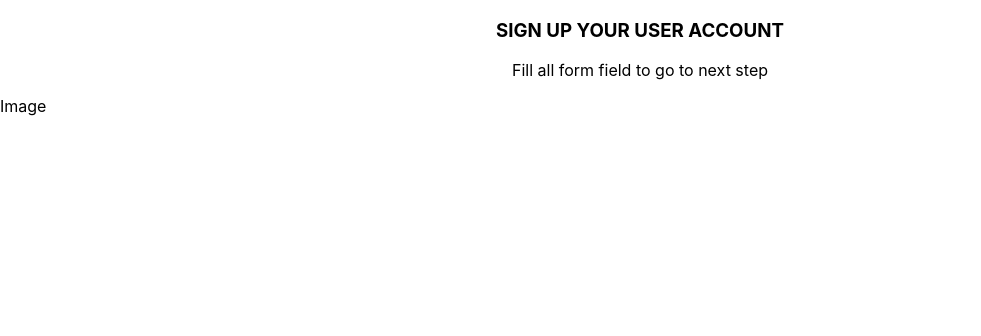
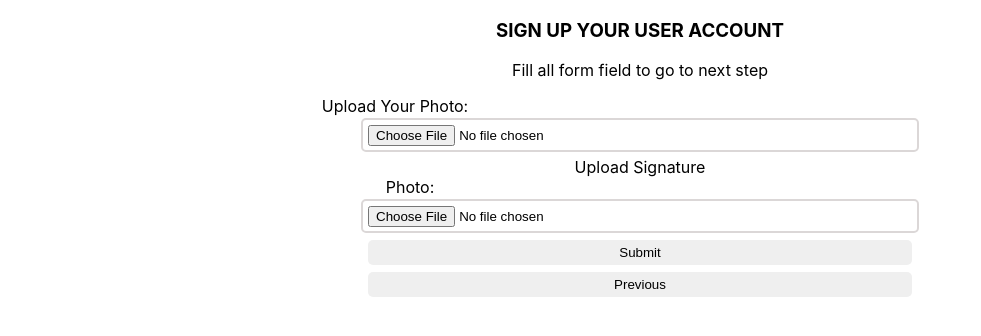
Before and after one commit to unusali1/multistep-user-signup, a React (Create React App) app: page /imageStep in a window 1280 px wide. Shown: the top 336 px of the page, without its empty margins (0-981 px from the left). Built offline with nearby package versions, Linux system fonts and the light colour scheme.

Commit message:
imagestep create

```diff
--- a/src/App.css
+++ b/src/App.css
@@ -68,3 +68,19 @@
  .altercontact{
   margin-right: 460px;
  }
+ .imagelabel{
+  margin-right: 490px;
+ }
+ .signaturelabel{
+  margin-right: 460px;
+ }
+
+ .imageinput{
+  width: 85%;
+  height: 20px;
+  padding: 2px;
+  margin-top: 2px;
+  border: 2px solid rgb(219, 215, 215);
+  border-radius: 5px;
+  padding: 5px;
+ }
--- a/src/Components/ImageStep.js
+++ b/src/Components/ImageStep.js
@@ -2,7 +2,42 @@ import React from 'react'
 
 const ImageStep = () => {
   return (
-    <div>Image</div>
+    <div className='App'>
+
+
+      <div className="inputcontainer">
+        <label className="imagelabel">Upload Your Photo:</label>
+        <div>
+          <input
+
+            name="image"
+            type="file"
+            className="imageinput"
+          />
+        </div>
+      </div>
+
+      <div className="inputcontainer">
+        <label className="signaturelabel"> Upload Signature Photo:</label>
+        <div>
+          <input
+
+            name="signature"
+            type="file"
+            className="imageinput"
+          />
+        </div>
+      </div>
+
+      <div className='inputcontainer'>
+        <button className='next-btn' >Submit</button>
+      </div>
+      <div className='inputcontainer' >
+        <button className='previous-btn'  >Previous</button>
+      </div>
+
+
+    </div>
   )
 }
 
```
